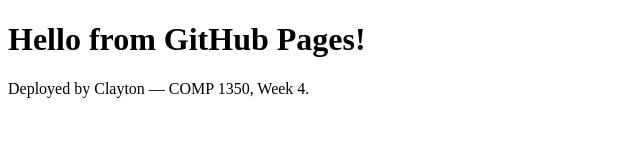
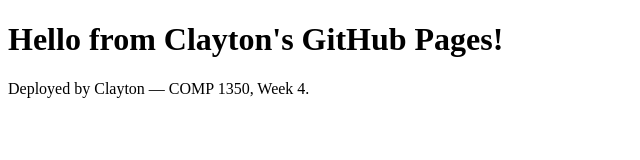
Before and after one commit to ClaisaZ/web-admin-clayton-portfolio-lab, a plain HTML site: page index.html in a window 1280 px wide. Shown: the whole page, without its empty margins (0-640 px from the left). Drawn offline with Linux system fonts and the light colour scheme.

Commit message:
small update

```diff
--- a/index.html
+++ b/index.html
@@ -4,7 +4,7 @@
   <title>My Portfolio</title>
 </head>
 <body>
-  <h1>Hello from GitHub Pages!</h1>
+  <h1>Hello from Clayton's GitHub Pages!</h1>
   <p>Deployed by Clayton — COMP 1350, Week 4.</p>
 </body>
 </html>
```
